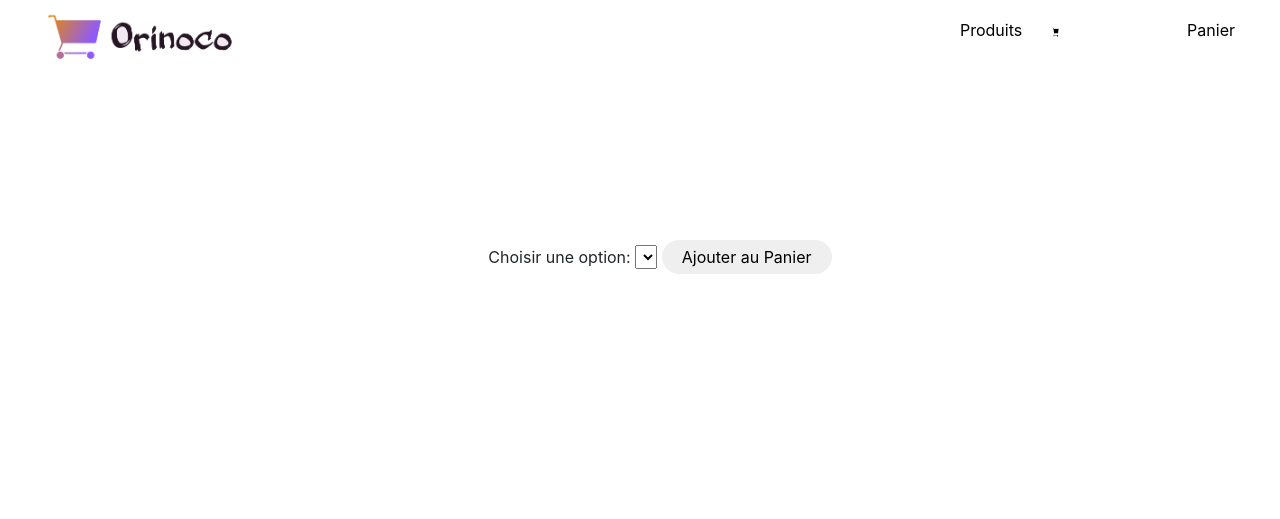
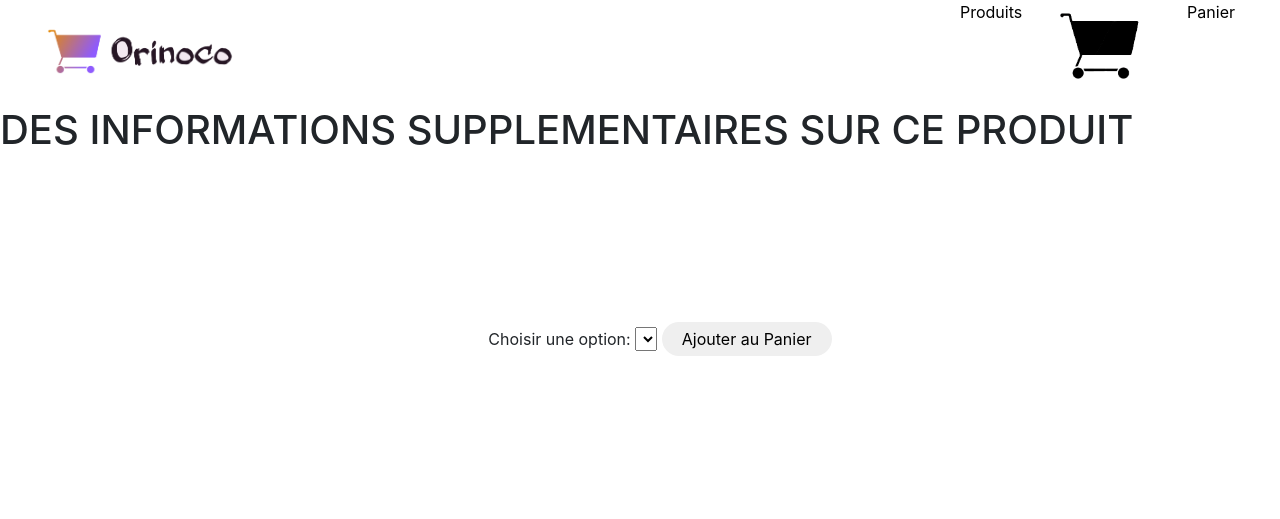
Before and after one commit to Akilai-lab/PEREZMarina_5_11022021, a website: page FrontEnd/src/produit.html in a window 1280 px wide. Drawn offline with nearby package versions, Linux system fonts and the light colour scheme; no server answers.

Commit message:
style page

```diff
--- a/FrontEnd/src/produit.html
+++ b/FrontEnd/src/produit.html
@@ -16,11 +16,15 @@
                 </div>
                 <ul>
                     <li><a href ="./index.html">Produits</a></li>
-                    <li><img class="iconePanier" src="../assets/logoPanier.png" alt="logoPanier" style="width: 7%; height: 50%;"></li>
+                    <li><img class="iconePanier" src="../assets/logoPanier.png" alt="logoPanier"></li>
                     <li><a href="./panier.html">Panier</a></li>
                 </ul>
             </header>
             <div class="row">
+                <div class="imgBanniere">
+                    <h1>DES INFORMATIONS SUPPLEMENTAIRES SUR CE PRODUIT</h1>
+                </div>
+                <div class="col-12">
                     <ul id="produit">
                         <li style="margin: 15px auto;">
                             <label for="lense-select">Choisir une option:</label>
@@ -31,6 +35,7 @@
                         </li>
                     </ul>
                 </div>
+            </div>
                 <!-- jQuery first, then Popper.js, then Bootstrap JS -->
             <script src="https://code.jquery.com/jquery-3.4.1.slim.min.js" integrity="sha384-J6qa4849blE2+poT4WnyKhv5vZF5SrPo0iEjwBvKU7imGFAV0wwj1yYfoRSJoZ+n" crossorigin="anonymous"></script>
             <script src="https://cdn.jsdelivr.net/npm/popper.js@1.16.0/dist/umd/popper.min.js" integrity="sha384-Q6E9RHvbIyZFJoft+2mJbHaEWldlvI9IOYy5n3zV9zzTtmI3UksdQRVvoxMfooAo" crossorigin="anonymous"></script>
```
Lines whose indentation alone changed are shown as unchanged.
